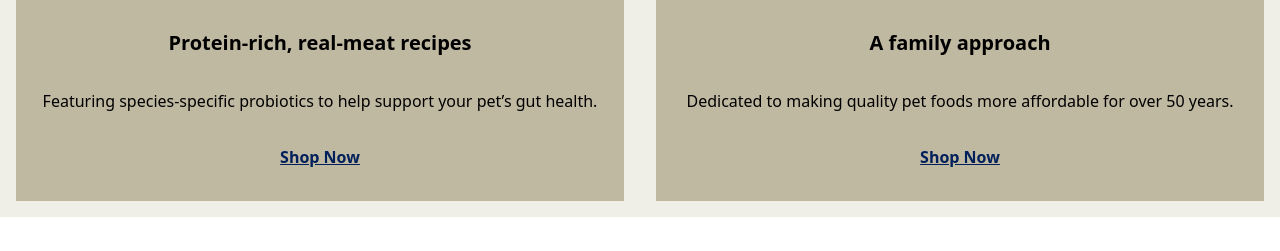
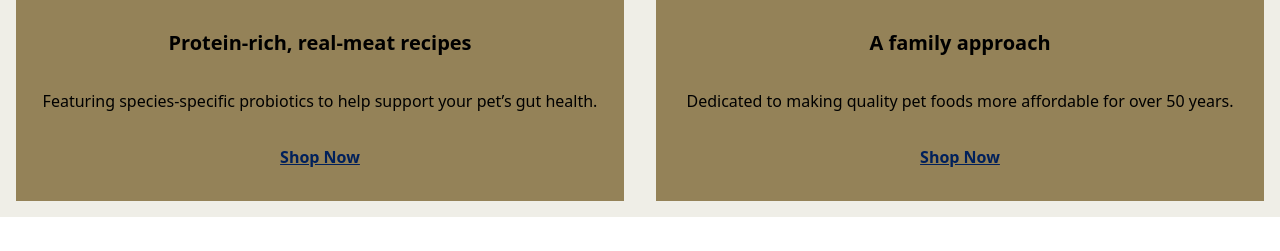
Before and after one commit to CitrusAd-SEBPO/diamond_pet, a plain HTML site: page public/index.html in a window 1280 px wide. Shown: the part 2539-2790 px from the top of the page. Drawn offline with Linux system fonts and the light colour scheme.

Commit message:
Restore bg color and added new tagging
Restore bg color and added new tagging

```diff
--- a/public/index.html
+++ b/public/index.html
@@ -42,8 +42,8 @@
                             <h1 class="pov-text__title text-white">TASTE OF THE WILD PREY®  </h1>
                             <p class="block w-full sm:text-sm xs:text-xs sm:leading-4 py-2 text-white md:text-left xs:text-center">These limited-ingredient, protein-rich recipes are a simplified approach to dog and cat food. </p>
                             <div class="flex flex-nowrap xs:flex-wrap xs:w-full mt-5 2xl:mt-8 lg:mt-4 md:mt-2 items-center">
-                                <a href="https://www.petco.com/shop/en/petcostore/brand/taste-of-the-wild/dog" manual_cm_sp="sponsoredbrandpage:diamond pet:herobanner:1:amoderndiet:shopdogfood" onclick="clickTrackLink(this);" class="citrus-diamonpet-cta-box sm:uppercase">Shop Dog</a>
-                                <a href="https://www.petco.com/shop/en/petcostore/brand/taste-of-the-wild/cat" manual_cm_sp="sponsoredbrandpage:diamond pet:herobanner:1:amoderndiet:shopcatfood" onclick="clickTrackLink(this);" class="citrus-diamonpet-cta-box sm:ml-6 xs:ml-0 sm:uppercase">Shop Cat</a>
+                                <a href="https://www.petco.com/shop/en/petcostore/brand/taste-of-the-wild#facet:40992764608222332277610510910511610110032731101031141011001051011101163268105101116&productBeginIndex:0&orderBy:2&pageView:grid&minPrice:&maxPrice:&pageSize:&" manual_cm_sp="sponsoredbrandpage:diamond pet:herobanner:2:tasteofwildprey:shopdogfood" onclick="clickTrackLink(this);" class="citrus-diamonpet-cta-box sm:uppercase">Shop Dog</a>
+                                <a href="https://www.petco.com/shop/en/petcostore/brand/taste-of-the-wild/cat#facet:&productBeginIndex:0&orderBy:4&pageView:grid&minPrice:&maxPrice:&pageSize:&" manual_cm_sp="sponsoredbrandpage:diamond pet:herobanner:2:tasteofwildprey:shopcatfood" onclick="clickTrackLink(this);" class="citrus-diamonpet-cta-box sm:ml-6 xs:ml-0 sm:uppercase">Shop Cat</a>
                             </div>
                         </div>
                     </div>
@@ -423,7 +423,7 @@
                     <div>
                         <iframe class="w-full h-96 sm:h-90 xs:h-80" src="https://www.youtube.com/embed/SNG2dQmZ7k4" title="PREY Limited Ingredient Dog & Cat Foods | Taste of the Wild®" frameborder="0" allow="accelerometer; autoplay; clipboard-write; encrypted-media; gyroscope; picture-in-picture" allowfullscreen></iframe>
                     </div>
-                    <div class="bg-custom-gold text-center py-8 px-4">
+                    <div class="text-center py-8 px-4 content-text">
                         <h3 class="font-bold text-xl">Protein-rich, real-meat recipes </h3>
                         <p class="py-8 text-base">Featuring species-specific probiotics to help support your pet’s gut health. </p>
                         <a href="https://www.petco.com/shop/en/petcostore/brand/taste-of-the-wild" manual_cm_sp="sponsoredbrandpage:diamond pet:indulgeyourpet:1:proteinrichrealmeat:shopnow" onclick="clickTrackLink(this);" class="underline font-bold text-custom-blue text-base">Shop Now </a>
@@ -433,7 +433,7 @@
                     <div>
                         <img class="w-full h-96 sm:h-90 xs:h-80" src="img/citrus-diamonpet-family-approach.png" alt="Family-owned brand." />
                     </div>
-                    <div class="bg-custom-gold text-center py-8 px-4">
+                    <div class="text-center py-8 px-4 content-text">
                         <h3 class="font-bold text-xl">A family approach </h3>
                         <p class="py-8 text-base">Dedicated to making quality pet foods more affordable for over 50 years. </p>
                         <a href="https://www.petco.com/shop/en/petcostore/brand/taste-of-the-wild" manual_cm_sp="sponsoredbrandpage:diamond pet:indulgeyourpet:1:afamilyapprocach:shopnow" onclick="clickTrackLink(this);" class="underline font-bold text-custom-blue text-base">Shop Now </a>
--- a/src/styles.css
+++ b/src/styles.css
@@ -589,6 +589,14 @@
     scrollbar-width: none;  /* Firefox */
   }
 
+
+/* Videos   */
+.citrus-diamondpet-videos .content-text{
+    background: #948258;
+}
+
+
+
 /* Responsive */
 
 @media only screen and (max-width: 767px) {
```
Also changed, not shown: public/styles.css.
